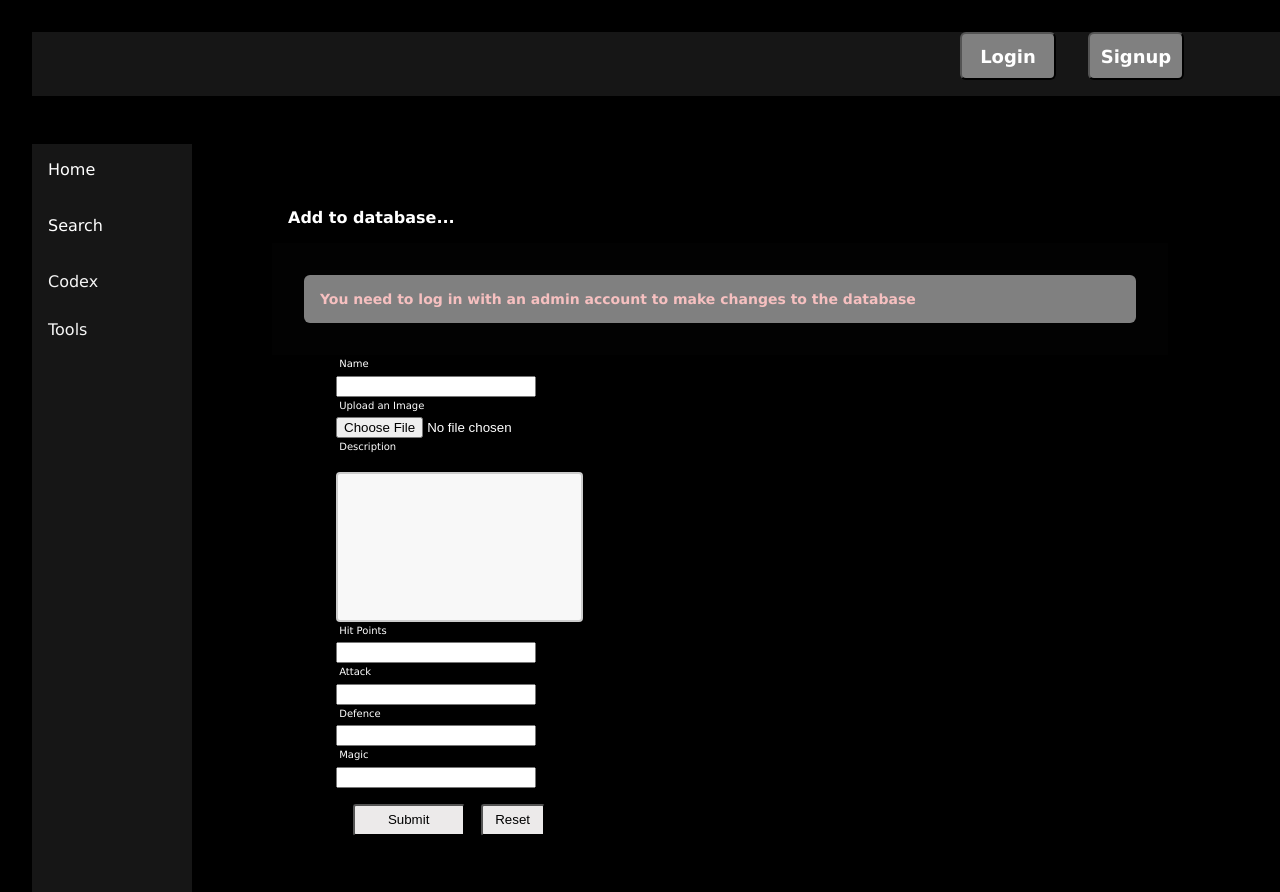
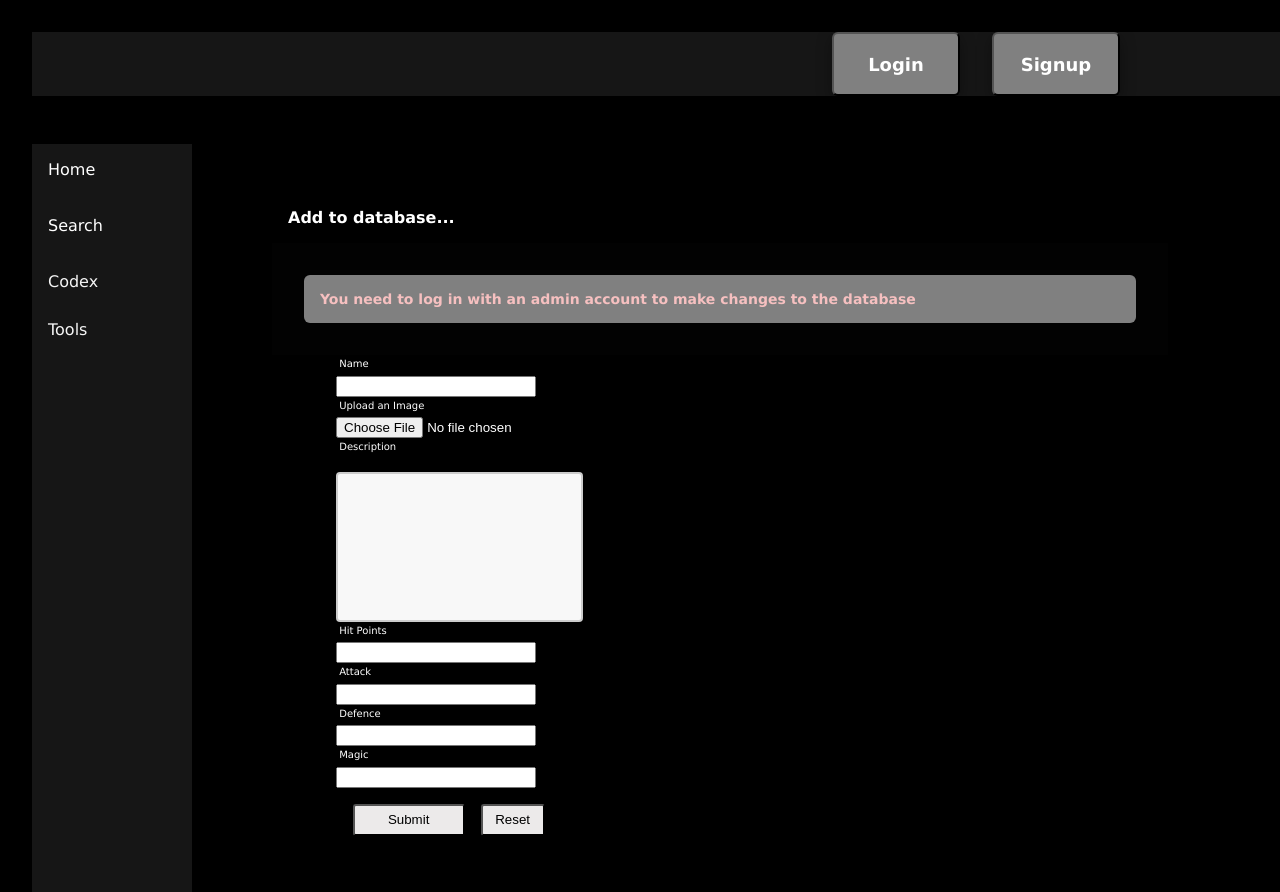
Before and after one commit to dnlstronge/monsters-db, a React (Create React App) app: page /tools in a window 1280 px wide. Shown: the top 892 px of the page. Built offline with nearby package versions, Linux system fonts and the light colour scheme.

Commit message:
[chore] - css changes

```diff
--- a/src/Components/LoginSignup/Login.module.css
+++ b/src/Components/LoginSignup/Login.module.css
@@ -2,6 +2,8 @@
     background: rgb(57, 56, 56);
     width: 100%;
     padding: 1rem;
+    border: 2px solid white;
+    border-radius: 4px;
 }
 
 .error {
--- a/src/Components/Nav/TopNav.module.css
+++ b/src/Components/Nav/TopNav.module.css
@@ -10,7 +10,7 @@
 }
 
 .buttons {
-    margin-left: 70%;
+    margin-left: 60%;
 }
 
 .btn {
@@ -20,9 +20,10 @@
     color: white;
     font-family: Verdana, Geneva, Tahoma, sans-serif;
     margin-left: 2rem;
-    height: 3rem;
-    width: 6rem;
+    height: 4rem;
+    width: 8rem;
     border-radius: 6px;
+    box-shadow: rgba(0, 0, 0, 0.35) 0px 5px 15px;
 
 }
 
```
